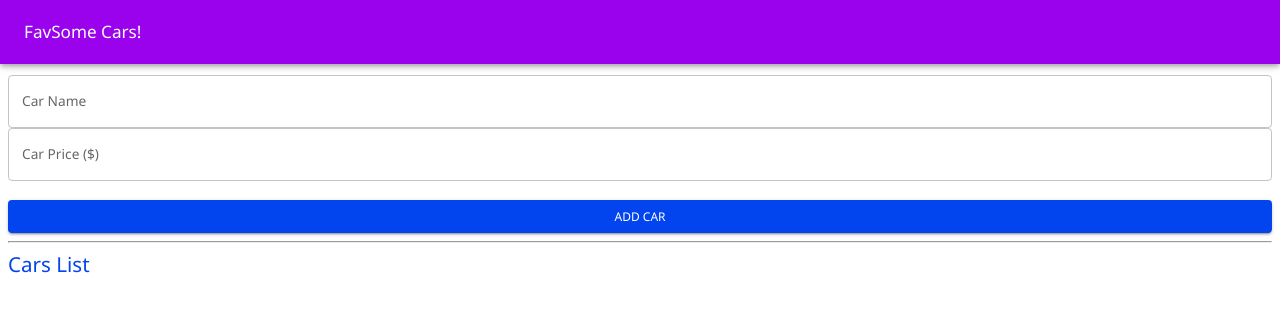
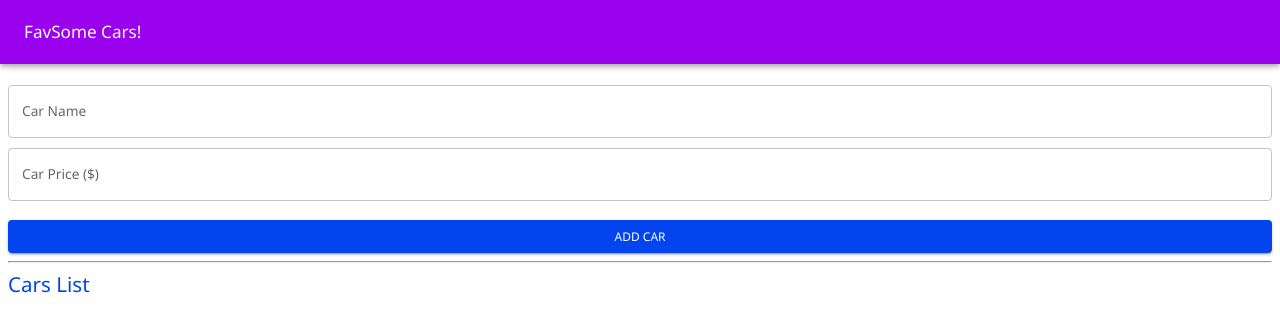
Before and after one commit to chandanch/favsome-carslist, a React (Create React App) app: page / in a window 1280 px wide. Shown: the top 332 px of the page. Built offline with nearby package versions, Linux system fonts and the light colour scheme.

Commit message:
style update

```diff
--- a/src/components/cars-form/CarsForm.module.css
+++ b/src/components/cars-form/CarsForm.module.css
@@ -4,7 +4,7 @@
 }
 
 .carsFormTextField {
-    margin-top: 10px;
+    margin-top: 10px !important;
 }
 
 .carsFormSubmitBtn {
```
